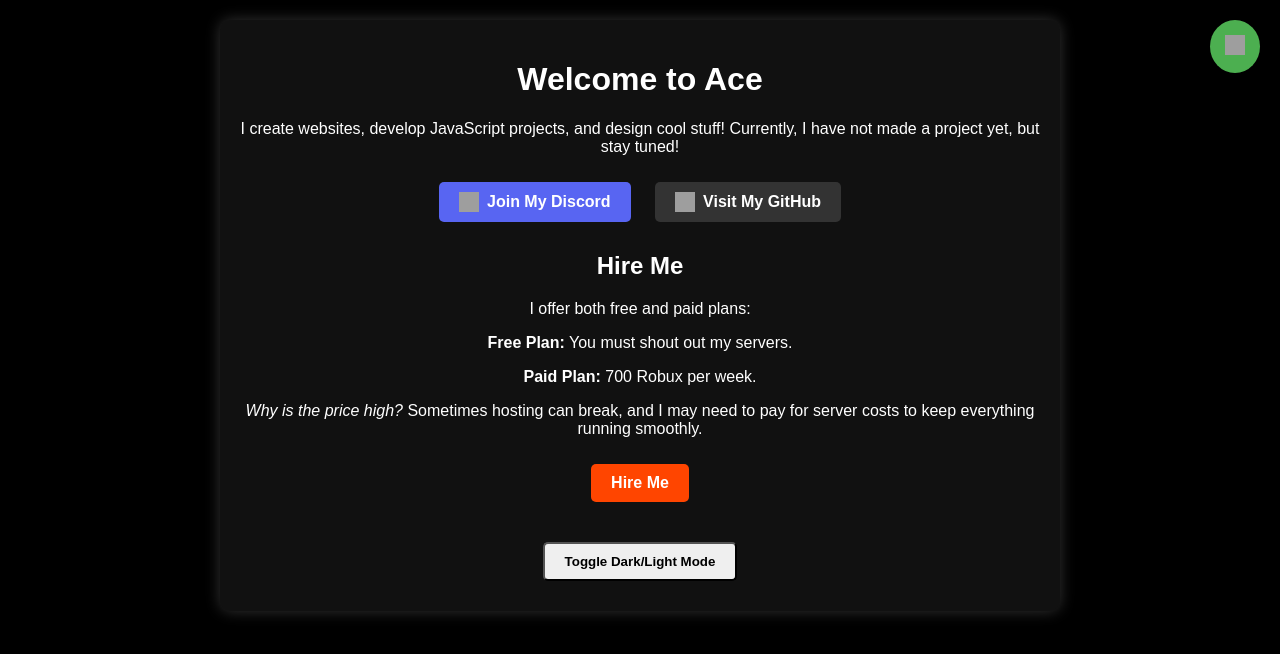
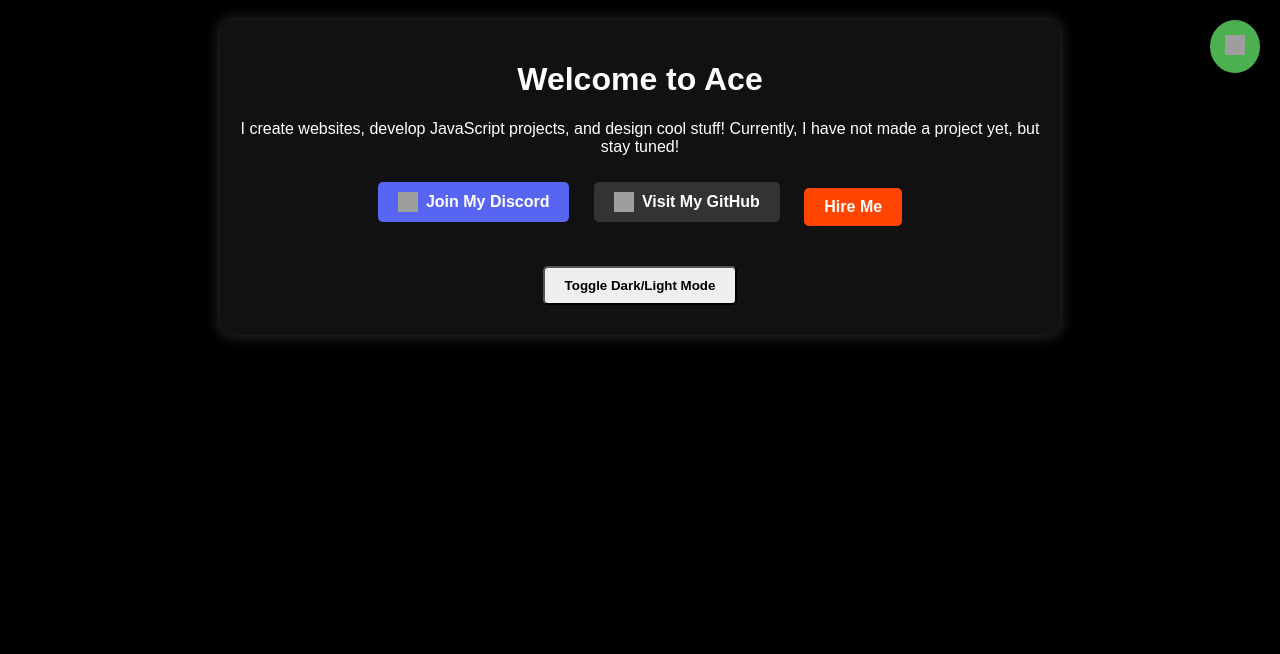
Before and after one commit to Rhonod/wf, a plain HTML site: page index.html in a window 1280 px wide. Drawn offline with Linux system fonts and the light colour scheme; grey boxes are pictures that could not be loaded.

Commit message:
Update index.html

```diff
--- a/index.html
+++ b/index.html
@@ -92,12 +92,8 @@
             <img src="https://cdn-icons-png.flaticon.com/512/2111/2111432.png" alt="GitHub"> Visit My GitHub
         </a>
 
-        <h2>Hire Me</h2>
-        <p>I offer both free and paid plans:</p>
-        <p><strong>Free Plan:</strong> You must shout out my servers.</p>
-        <p><strong>Paid Plan:</strong> 700 Robux per week.</p>
-        <p><em>Why is the price high?</em> Sometimes hosting can break, and I may need to pay for server costs to keep everything running smoothly.</p>
-        <a href="#" class="btn hire-btn">Hire Me</a>
+        <!-- Add the Hire Me Button Here -->
+        <a href="hireme.html" class="btn hire-btn">Hire Me</a>
 
         <div class="toggle-container">
             <button onclick="toggleTheme()" class="btn">Toggle Dark/Light Mode</button>
```
